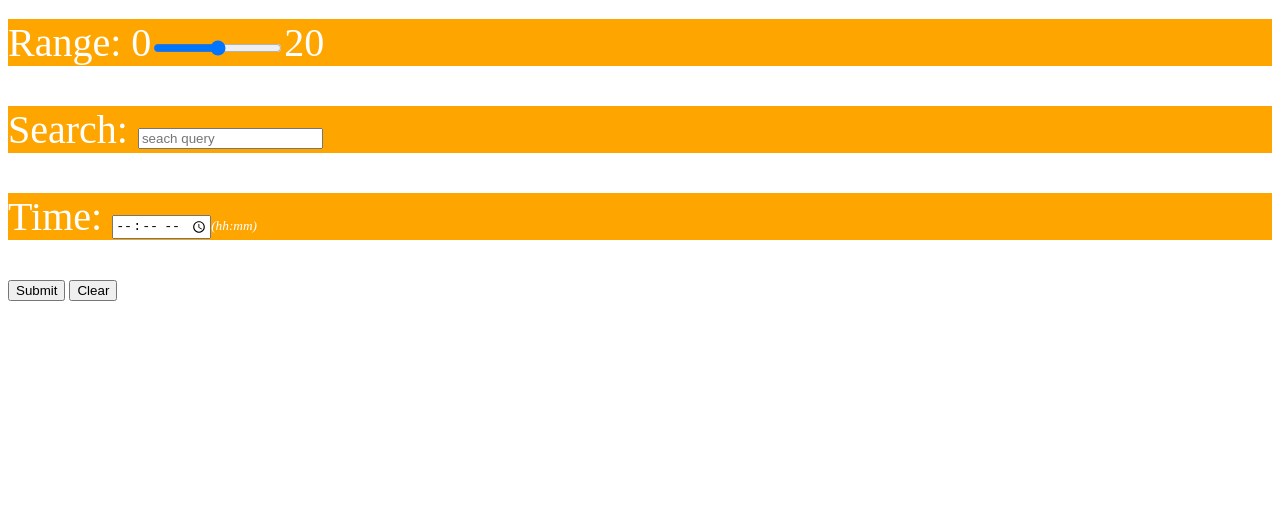
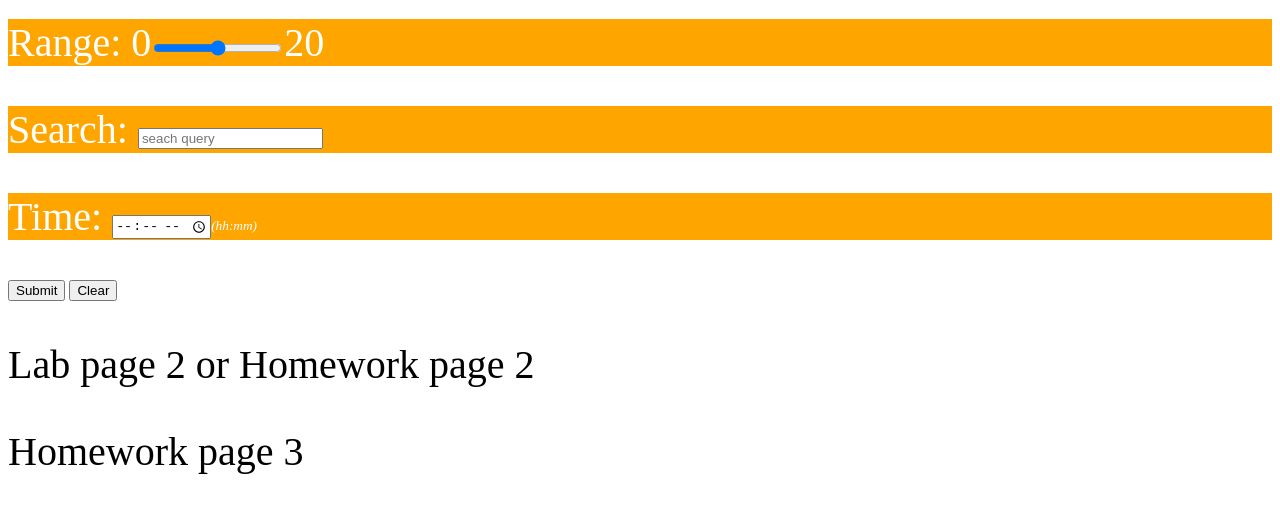
Before and after one commit to Liveyourlifetothefullest/Liveyourlifetothefullest2.github.io, a plain HTML site: page 1118/index.html in a window 1280 px wide. Shown: the part 697-1210 px from the top of the page. Before the commit the page ends 1006 px from the top, so only its background shows below. Drawn offline with Linux system fonts and the light colour scheme.

Commit message:
Update index.html

```diff
--- a/1118/index.html
+++ b/1118/index.html
@@ -63,6 +63,8 @@
 <input type="submit" value="Submit">
 <input type="reset" value="Clear">
 
+<p><a herf="1118Lab2.html">Lab page 2 or Homework page 2</a></p>
+<p><a herf="1118HW.html">Homework page 3</a></p>
 </form>
 
 </body>
```
